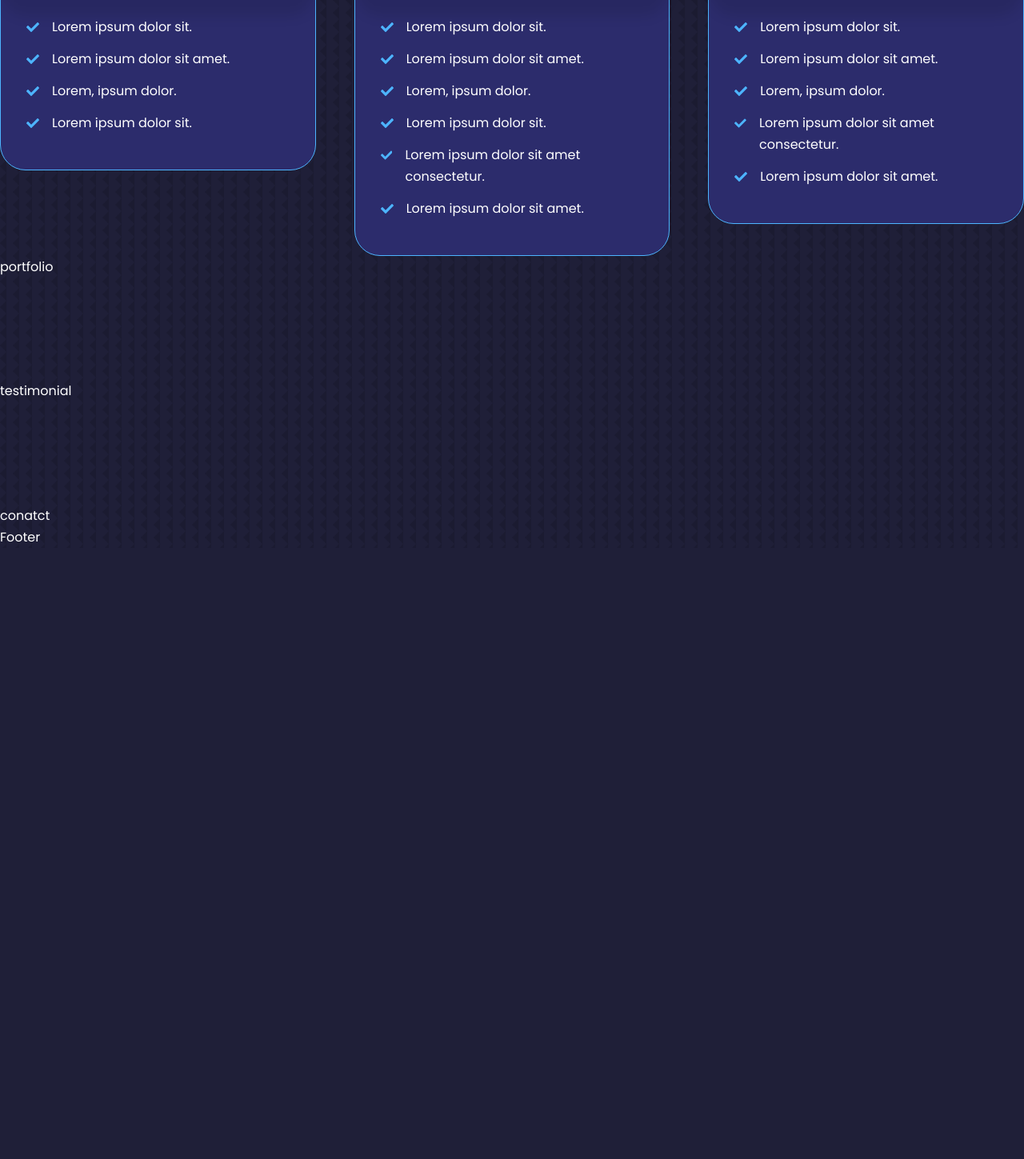
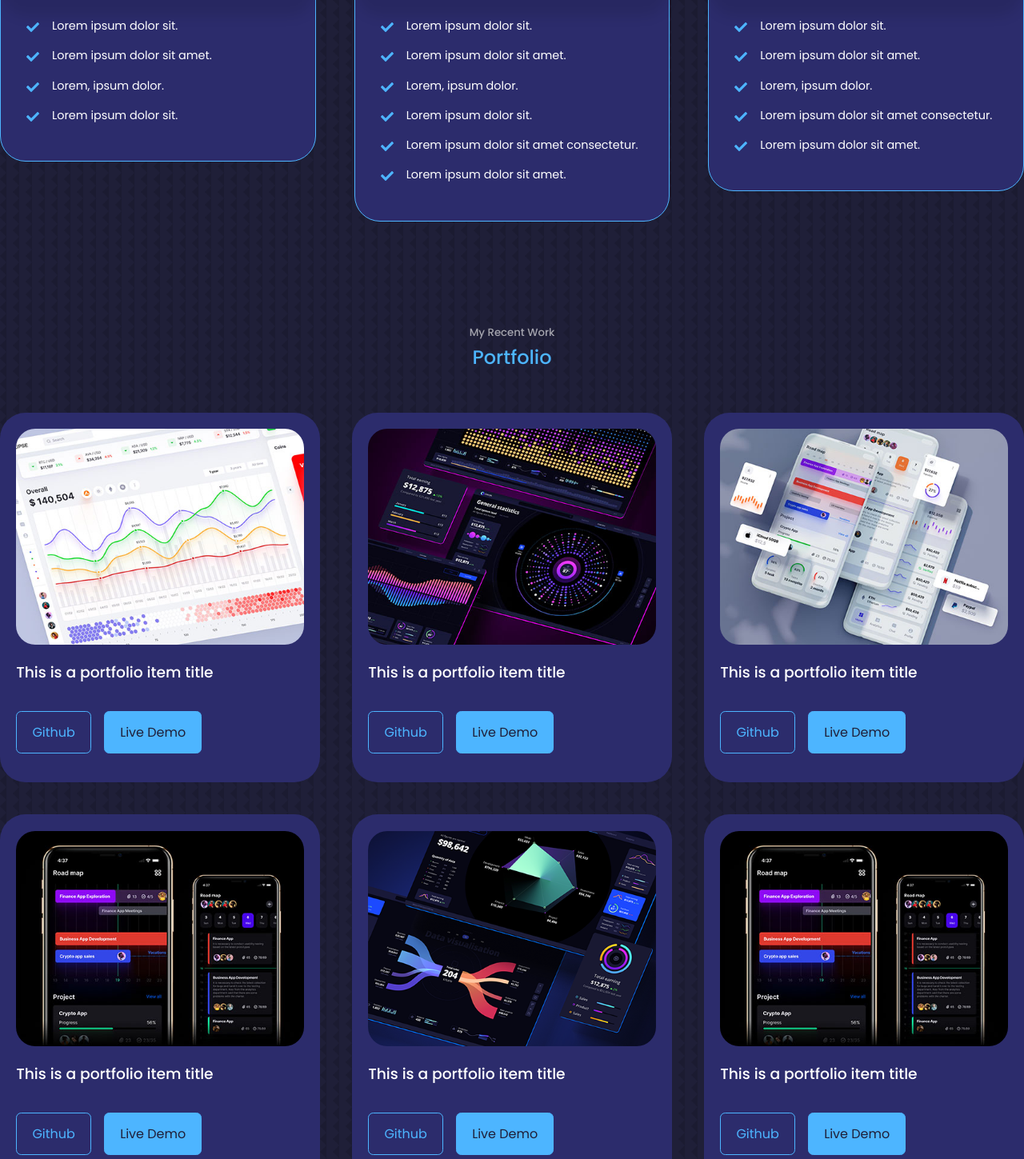
Before and after one commit to Utsho2848/Portfolio-website, a React (Create React App) app: page / in a window 1280 px wide. Shown: the part 2440-3889 px from the top of the page at 80% size. Before the commit the page ends 3125 px from the top, so only its background shows below. Built offline with nearby package versions, Linux system fonts and the light colour scheme.

Commit message:
portfolio section added successfully

```diff
--- a/src/components/portfolio/Portfolio.jsx
+++ b/src/components/portfolio/Portfolio.jsx
@@ -1,11 +1,80 @@
 import React from 'react';
 import './portfolio.css'
+import IMG1 from '../../assets/assets/portfolio1.jpg'
+import IMG2 from '../../assets/assets/portfolio2.jpg'
+import IMG3 from '../../assets/assets/portfolio3.jpg'
+import IMG4 from '../../assets/assets/portfolio4.jpg'
+import IMG5 from '../../assets/assets/portfolio5.png'
+import IMG6 from '../../assets/assets/portfolio4.jpg'
 
 const Portfolio = () => {
     return (
-        <div>
-            portfolio
-        </div>
+        <section id='portfolio'>
+            <h5>My Recent Work</h5>
+            <h2>Portfolio</h2>
+            <div className="container portfolio-container">
+                <article className='portfolio_item'>
+                    <div className="portfolio_item_image">
+                        <img src={IMG1} alt="" />
+                    </div>
+                    <h3>This is a portfolio item title</h3>
+                    <div className="portfolio_item-cta">
+                        <a href="https://github.com" className='btn' target='_blank'>Github</a>
+                        <a href="https://preview.themeforest.net/item/newspaper/full_screen_preview/5489609?_ga=2.16366454.13177013.1718984314-1019416574.1642010955&_gac=1.47793749.1718984314.CjwKCAjwydSzBhBOEiwAj0XN4PBjxWEGuys8Q9mHQxl3-52vUJGz9RMyhuYLdCAWmhhDyPfwmgmYoRoCYYoQAvD_BwE" className='btn btn-primary' target='_blank'>Live Demo</a>
+                    </div>
+                </article>
+                <article className='portfolio_item'>
+                    <div className="portfolio_item_image">
+                        <img src={IMG2} alt="" />
+                    </div>
+                    <h3>This is a portfolio item title</h3>
+                    <div className="portfolio_item-cta">
+                        <a href="https://github.com" className='btn' target='_blank'>Github</a>
+                        <a href="https://preview.themeforest.net/item/newspaper/full_screen_preview/5489609?_ga=2.16366454.13177013.1718984314-1019416574.1642010955&_gac=1.47793749.1718984314.CjwKCAjwydSzBhBOEiwAj0XN4PBjxWEGuys8Q9mHQxl3-52vUJGz9RMyhuYLdCAWmhhDyPfwmgmYoRoCYYoQAvD_BwE" className='btn btn-primary' target='_blank'>Live Demo</a>
+                    </div>
+                </article>
+                <article className='portfolio_item'>
+                    <div className="portfolio_item_image">
+                        <img src={IMG3} alt="" />
+                    </div>
+                    <h3>This is a portfolio item title</h3>
+                    <div className="portfolio_item-cta">
+                        <a href="https://github.com" className='btn' target='_blank'>Github</a>
+                        <a href="https://preview.themeforest.net/item/newspaper/full_screen_preview/5489609?_ga=2.16366454.13177013.1718984314-1019416574.1642010955&_gac=1.47793749.1718984314.CjwKCAjwydSzBhBOEiwAj0XN4PBjxWEGuys8Q9mHQxl3-52vUJGz9RMyhuYLdCAWmhhDyPfwmgmYoRoCYYoQAvD_BwE" className='btn btn-primary' target='_blank'>Live Demo</a>
+                    </div>
+                </article>
+                <article className='portfolio_item'>
+                    <div className="portfolio_item_image">
+                        <img src={IMG4} alt="" />
+                    </div>
+                    <h3>This is a portfolio item title</h3>
+                    <div className="portfolio_item-cta">
+                        <a href="https://github.com" className='btn' target='_blank'>Github</a>
+                        <a href="https://preview.themeforest.net/item/newspaper/full_screen_preview/5489609?_ga=2.16366454.13177013.1718984314-1019416574.1642010955&_gac=1.47793749.1718984314.CjwKCAjwydSzBhBOEiwAj0XN4PBjxWEGuys8Q9mHQxl3-52vUJGz9RMyhuYLdCAWmhhDyPfwmgmYoRoCYYoQAvD_BwE" className='btn btn-primary' target='_blank'>Live Demo</a>
+                    </div>
+                </article>
+                <article className='portfolio_item'>
+                    <div className="portfolio_item_image">
+                        <img src={IMG5} alt="" />
+                    </div>
+                    <h3>This is a portfolio item title</h3>
+                    <div className="portfolio_item-cta">
+                        <a href="https://github.com" className='btn' target='_blank'>Github</a>
+                        <a href="https://preview.themeforest.net/item/newspaper/full_screen_preview/5489609?_ga=2.16366454.13177013.1718984314-1019416574.1642010955&_gac=1.47793749.1718984314.CjwKCAjwydSzBhBOEiwAj0XN4PBjxWEGuys8Q9mHQxl3-52vUJGz9RMyhuYLdCAWmhhDyPfwmgmYoRoCYYoQAvD_BwE" className='btn btn-primary' target='_blank'>Live Demo</a>
+                    </div>
+                </article>
+                <article className='portfolio_item'>
+                    <div className="portfolio_item_image">
+                        <img src={IMG6} alt="" />
+                    </div>
+                    <h3>This is a portfolio item title</h3>
+                    <div className="portfolio_item-cta">
+                        <a href="https://github.com" className='btn' target='_blank'>Github</a>
+                        <a href="https://preview.themeforest.net/item/newspaper/full_screen_preview/5489609?_ga=2.16366454.13177013.1718984314-1019416574.1642010955&_gac=1.47793749.1718984314.CjwKCAjwydSzBhBOEiwAj0XN4PBjxWEGuys8Q9mHQxl3-52vUJGz9RMyhuYLdCAWmhhDyPfwmgmYoRoCYYoQAvD_BwE" className='btn btn-primary' target='_blank'>Live Demo</a>
+                    </div>
+                </article>
+            </div>
+        </section>
     );
 };
 
--- a/src/components/portfolio/portfolio.css
+++ b/src/components/portfolio/portfolio.css
@@ -0,0 +1,48 @@
+.portfolio-container {
+    display: grid;
+    grid-template-columns: repeat(3, 1fr);
+    gap: 2.5rem;
+}
+
+.portfolio_item {
+    background: var(--color-bg-variant);
+    padding: 1.2rem;
+    border-radius: 2rem;
+    border: 1px solid transparent;
+    transform: var(--transition);
+}
+
+.portfolio_item:hover {
+    border-color: var(--color-primary-variant);
+    background: transparent;
+}
+
+.portfolio_item_image {
+    border-radius: 1.5rem;
+    overflow: hidden;
+}
+
+.portfolio_item h3 {
+    margin: 1.2rem 0 2rem;
+}
+
+.portfolio_item-cta {
+    display: flex;
+    gap: 1rem;
+    margin-bottom: 1rem;
+}
+
+
+@media screen and (max-width:1024px) {
+    .portfolio-container {
+        grid-template-columns: 1fr 1fr;
+        gap: 1.8rem;
+    }
+}
+
+@media screen and (max-width:600px) {
+    .portfolio-container {
+        grid-template-columns: 1fr;
+        gap: 1.2rem;
+    }
+}
--- a/src/components/services/services.css
+++ b/src/components/services/services.css
@@ -47,10 +47,17 @@
     color: var(--color-primary);
 }
 
+.service_list p {
+    font-size: 0.9rem;
+}
 
 @media screen and (max-width:1024px) {
     .services_container {
         grid-template-columns: 1fr 1fr;
+    }
+
+    .service {
+        height: auto;
     }
 }
 
```
